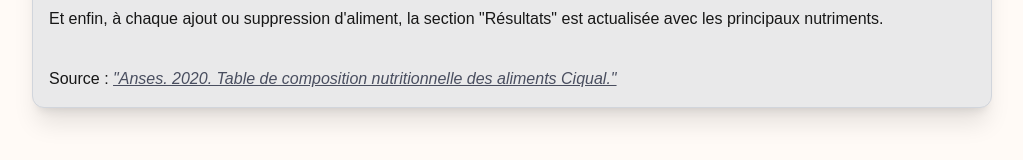
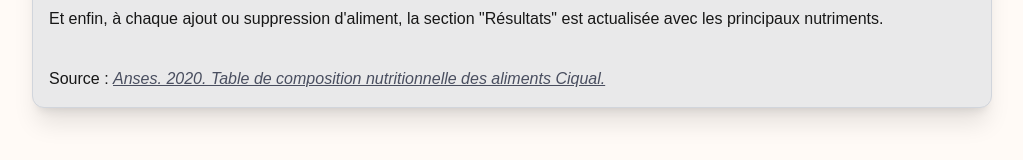
Before and after one commit to Edwige08/dietetic_lab_front, a Next.js app: page /ingesta in a window 1280 px wide. Shown: the part 1010-1170 px from the top of the page, without its empty margins (128-1151 px from the left). Built offline with nearby package versions, Linux system fonts and the light colour scheme; no server answers.

Commit message:
fix: build

```diff
--- a/src/components/IngestaInformation.tsx
+++ b/src/components/IngestaInformation.tsx
@@ -19,13 +19,13 @@ export default function IngestaInformation() {
                         text="👩‍🏫 Comment utiliser cet outil&nbsp;?"
                     />
                     <p>
-                        Afin d'ajouter un aliment au calcul, il faut le sélectionner via les propositions issues des données du Ciqual, lui associer une quantité (par défaut, en grammes), puis valider avec le bouton "Ajouter".
+                        Afin d&apos;ajouter un aliment au calcul, il faut le sélectionner via les propositions issues des données du Ciqual, lui associer une quantité (par défaut, en grammes), puis valider avec le bouton &quot;Ajouter&quot;.
                     </p>
                     <p>
                         Chaque aliment validé est ajouté automatiquement à la liste des aliments pour le calcul. Il est possible de supprimer un aliment en cliquant sur le bouton en forme de poubelle sur la droite.
                     </p>
                     <p>
-                        Et enfin, à chaque ajout ou suppression d'aliment, la section "Résultats" est actualisée avec les principaux nutriments.
+                        Et enfin, à chaque ajout ou suppression d&apos;aliment, la section &quot;Résultats&quot; est actualisée avec les principaux nutriments.
                     </p>
             </div>
 
@@ -33,7 +33,7 @@ export default function IngestaInformation() {
                 <p>
                     <span className="">Source : </span>
                     <a href="https://ciqual.anses.fr/" className="link italic text-(--grayColor)">
-                        "Anses. 2020. Table de composition nutritionnelle des aliments Ciqual."
+                        Anses. 2020. Table de composition nutritionnelle des aliments Ciqual.
                     </a>
                 </p>
             </div>
```
